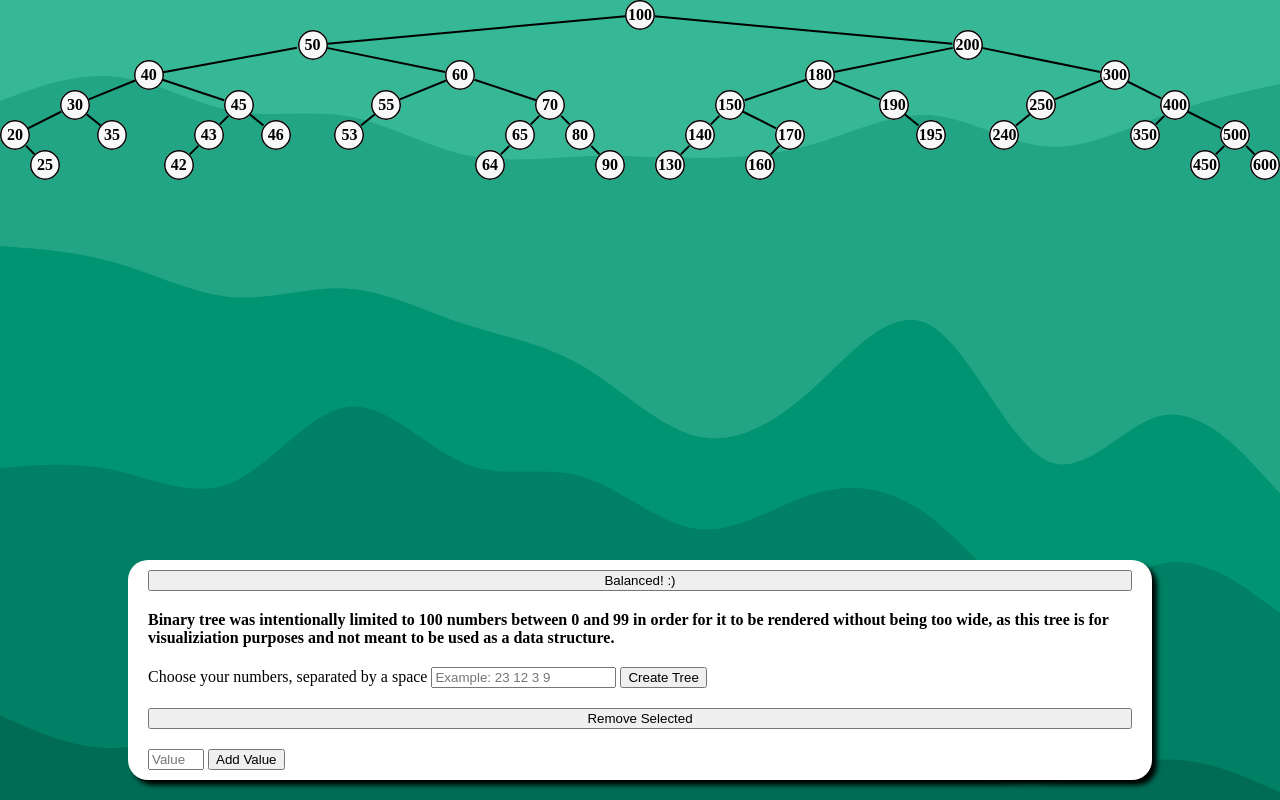
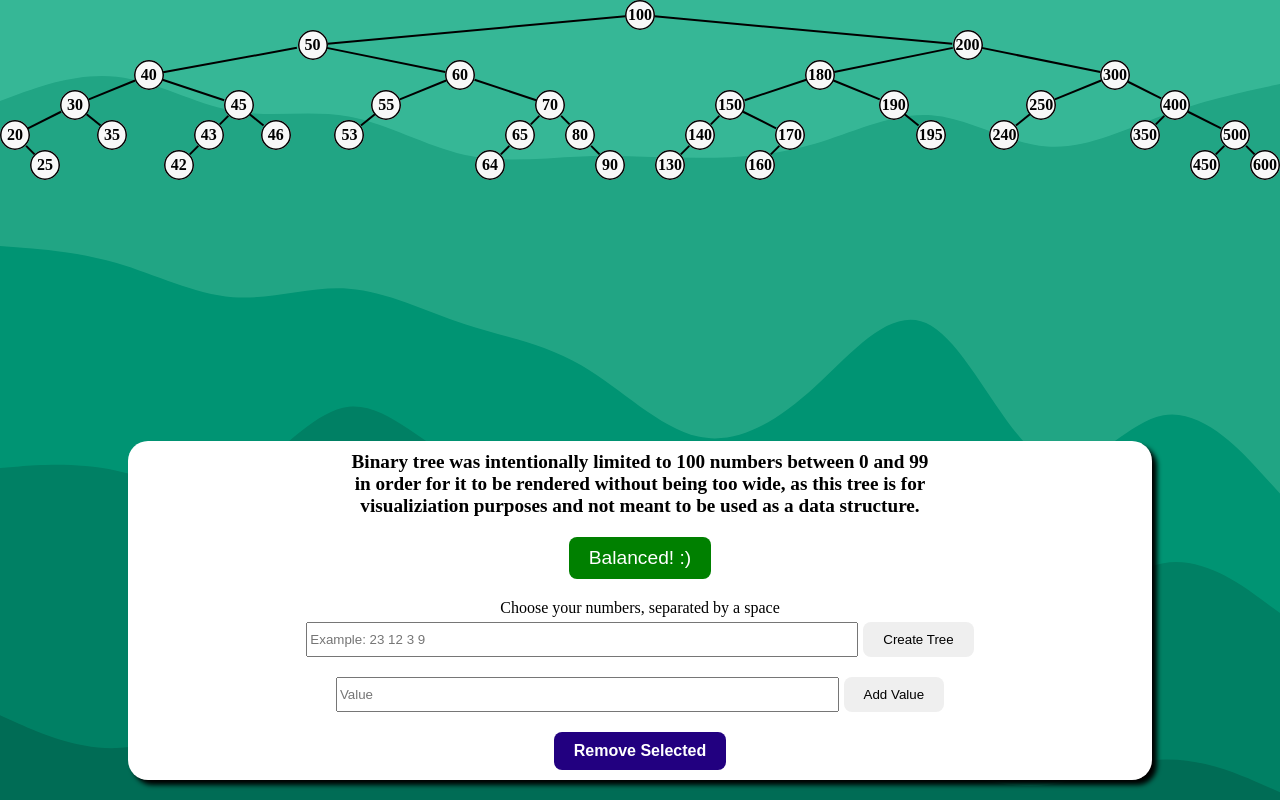
Before and after one commit to Mclilzee/binary-tree-ts, a website built with webpack: page dist/index.html in a window 1280 px wide. Built offline with nearby package versions, Linux system fonts and the light colour scheme.

Commit message:
Update styling

```diff
--- a/src/style.css
+++ b/src/style.css
@@ -9,25 +9,6 @@ html, body {
   background-image: url("../public/stacked-waves-haikei.svg");
   background-size: cover;
   background-attachment: fixed;
-}
-
-.controls {
-  display: grid;
-  border-radius: 20px;
-  box-shadow: 5px 5px 5px 0px black;
-  gap: 20px;
-  justify-content: center;
-  align-items: center;
-  position: fixed;
-  bottom: 20px;
-  width: 80%;
-  left: 10%;
-  background-color: white;
-  padding: 10px 20px;
-}
-
-.controls > .title {
-  margin: 0;
 }
 
 .binary-tree-container,
@@ -88,3 +69,76 @@ html, body {
 .line.selected {
   background-color: red;
 }
+.controls {
+  display:flex;
+  flex-direction: column;
+  align-items: center;
+  border-radius: 20px;
+  box-shadow: 5px 5px 5px 0px black;
+  gap: 20px;
+  justify-content: center;
+  align-items: center;
+  position: fixed;
+  bottom: 20px;
+  width: 80%;
+  left: 10%;
+  background-color: white;
+  padding: 10px 20px;
+}
+
+.controls > .title {
+  font-size: 1.2rem;
+  text-align: center;
+  margin: 0;
+  width: 60%;
+}
+
+button,
+input[type=submit]{
+  padding: 10px 20px;
+  border-radius: 8px;
+  border: none;
+  cursor:pointer;
+}
+
+form {
+  display: grid;
+  grid-template-columns: 5fr 1fr;
+  gap: 5px;
+}
+
+form.create-tree > .array-explain {
+  display: flex;
+  justify-content: center;
+  grid-column: span 2;
+  text-align: center;
+}
+
+.controls > .balance-button {
+  margin: auto;
+  color: white;
+  font-size: 1.2rem;
+}
+
+.balance-button.balanced {
+  background-color: green;
+}
+
+.balance-button.unbalanced {
+  background-color: red;
+}
+
+.controls > .balance-button:hover {
+  background-color: #1e3c1e;
+}
+
+.controls > .remove-button {
+  background-color: #220080;
+  color: white;
+  font-size: 1rem;
+  font-weight: bold;
+}
+
+.controls > .remove-button:hover {
+  background-color: purple;
+}
```
Also changed, not shown: dist/index.html.
